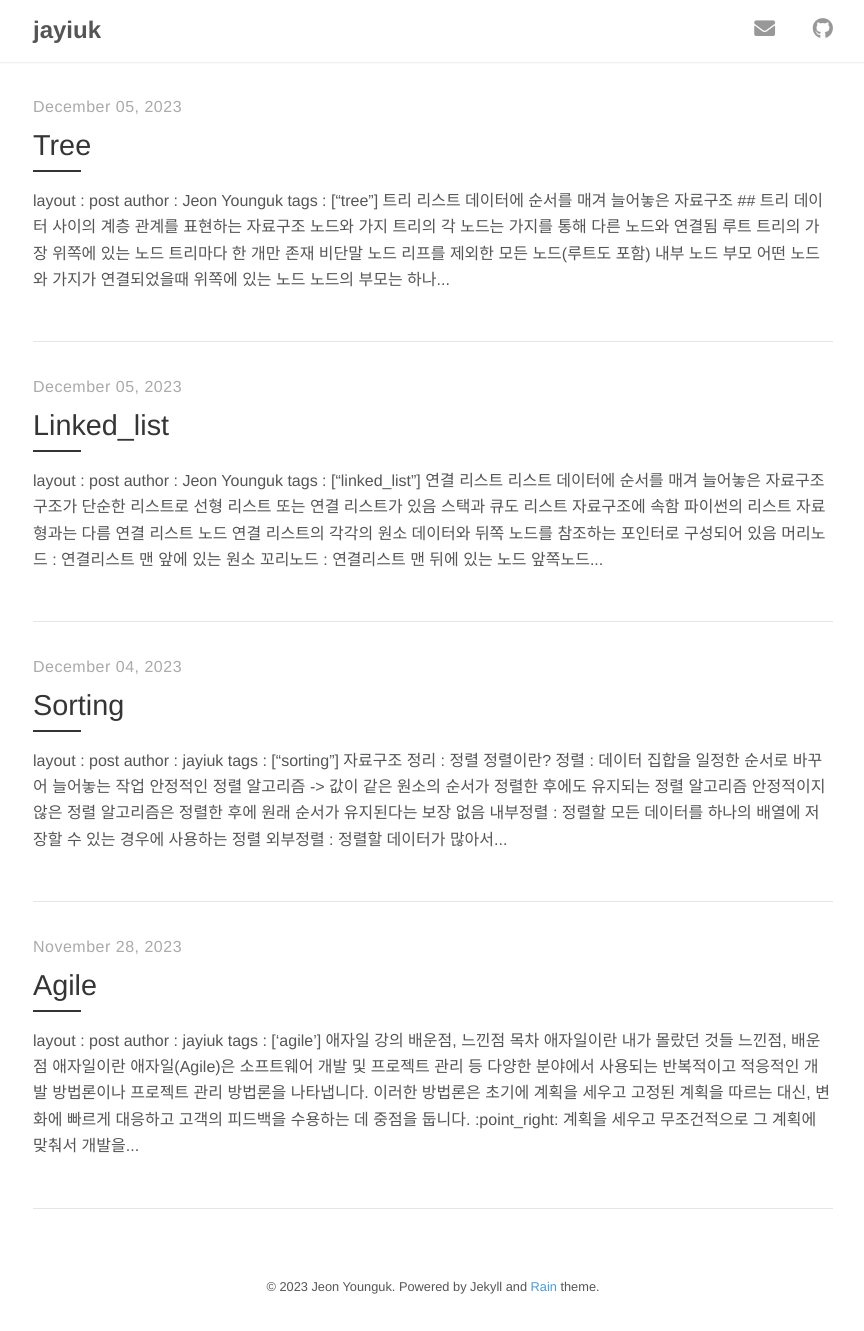
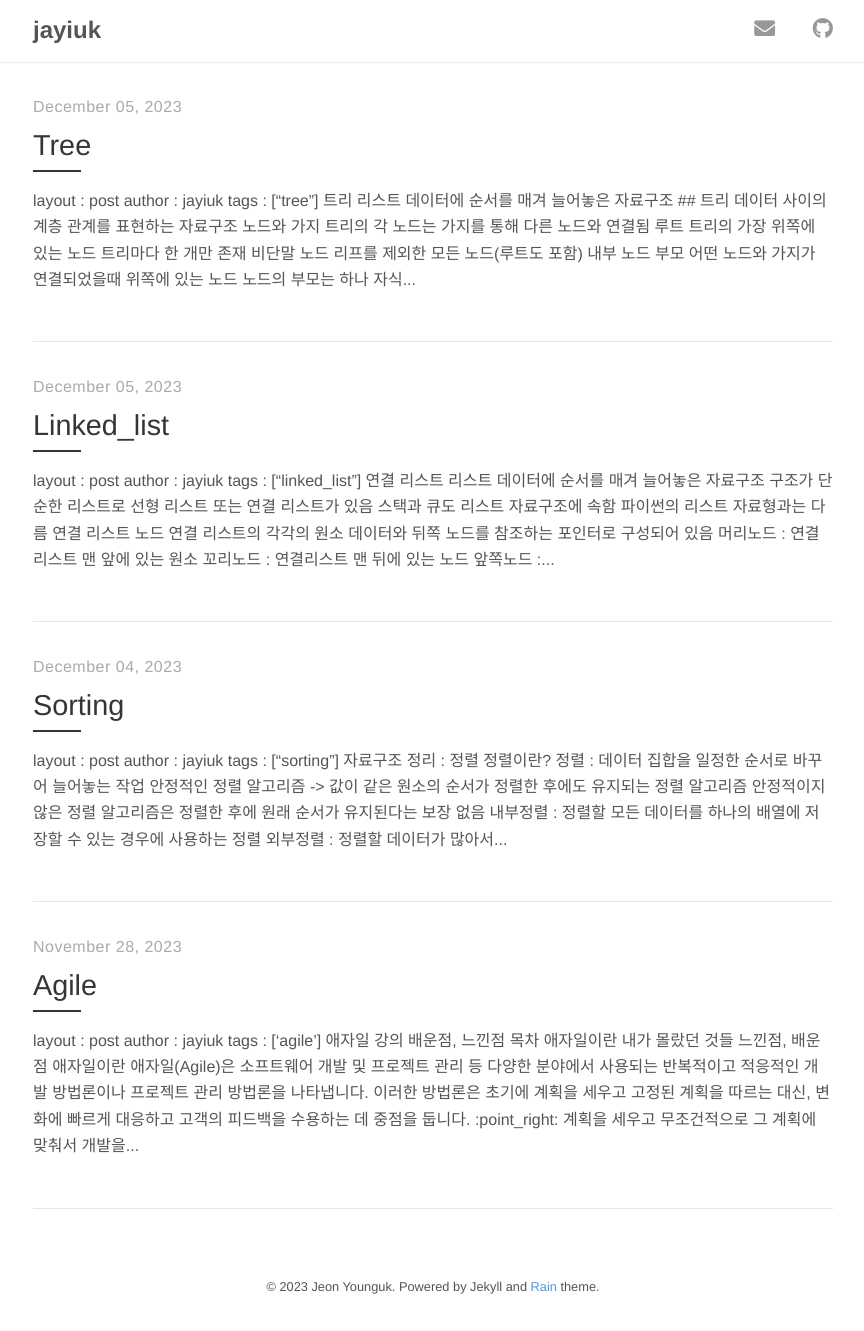
Before and after one commit to jayiuk/jayiuk.github.io, a Jekyll site: the page built from index.html, in a window 1280 px wide. Shown: the whole page, without its empty margins (207-1071 px from the left). Built offline with Jekyll 4.4.1, drawn with Linux system fonts in a browser that asks for light colours; nearby versions of some CDN libraries; the list of posts is cut into pages by our own code.

Commit message:
author change

```diff
--- a/_posts/2023-12-05-linked_list.md
+++ b/_posts/2023-12-05-linked_list.md
@@ -1,5 +1,5 @@
 layout : post
-author : Jeon Younguk
+author : jayiuk
 tags : ["linked_list"]
 
 # 연결 리스트
--- a/_posts/2023-12-05-tree.md
+++ b/_posts/2023-12-05-tree.md
@@ -1,5 +1,5 @@
 layout : post
-author : Jeon Younguk
+author : jayiuk
 tags : ["tree"]
 
 ---
```
